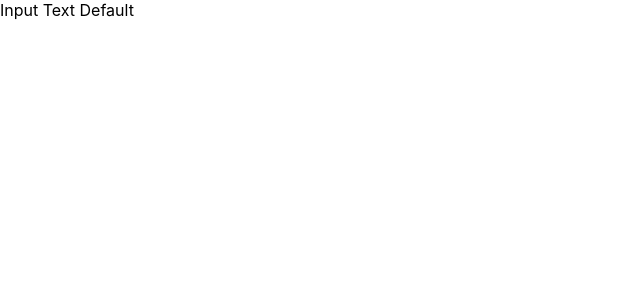
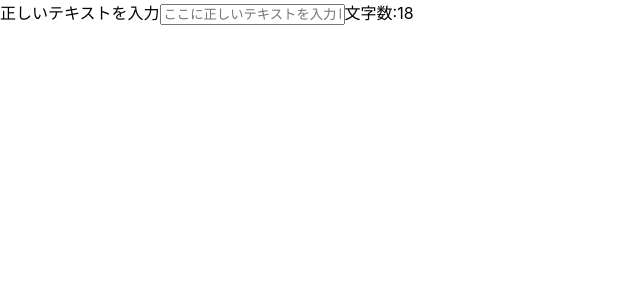
Before and after one commit to Takumikimura1899/doubleChecker, a React (Vite) app: page / in a window 1280 px wide. Shown: the top 300 px of the page, without its empty margins (0-640 px from the left). Built offline with nearby package versions, Linux system fonts and the light colour scheme.

Commit message:
[add] count text.length

```diff
--- a/src/components/InputText.tsx
+++ b/src/components/InputText.tsx
@@ -2,5 +2,22 @@ import React, { useState } from 'react';
 
 export const InputText = () => {
   const [text, setText] = useState<string>('Input Text Default');
-  return <div>{text}</div>;
+
+  const handleChange = (event: React.ChangeEvent<HTMLInputElement>) => {
+    setText(event.target.value);
+    console.log(text);
+  };
+  return (
+    <>
+      <form action=''>
+        <label htmlFor=''>正しいテキストを入力</label>
+        <input
+          type='text'
+          placeholder='ここに正しいテキストを入力してください'
+          onChange={handleChange}
+        />
+        <span>{`文字数:${text.length}`}</span>
+      </form>
+    </>
+  );
 };
```
